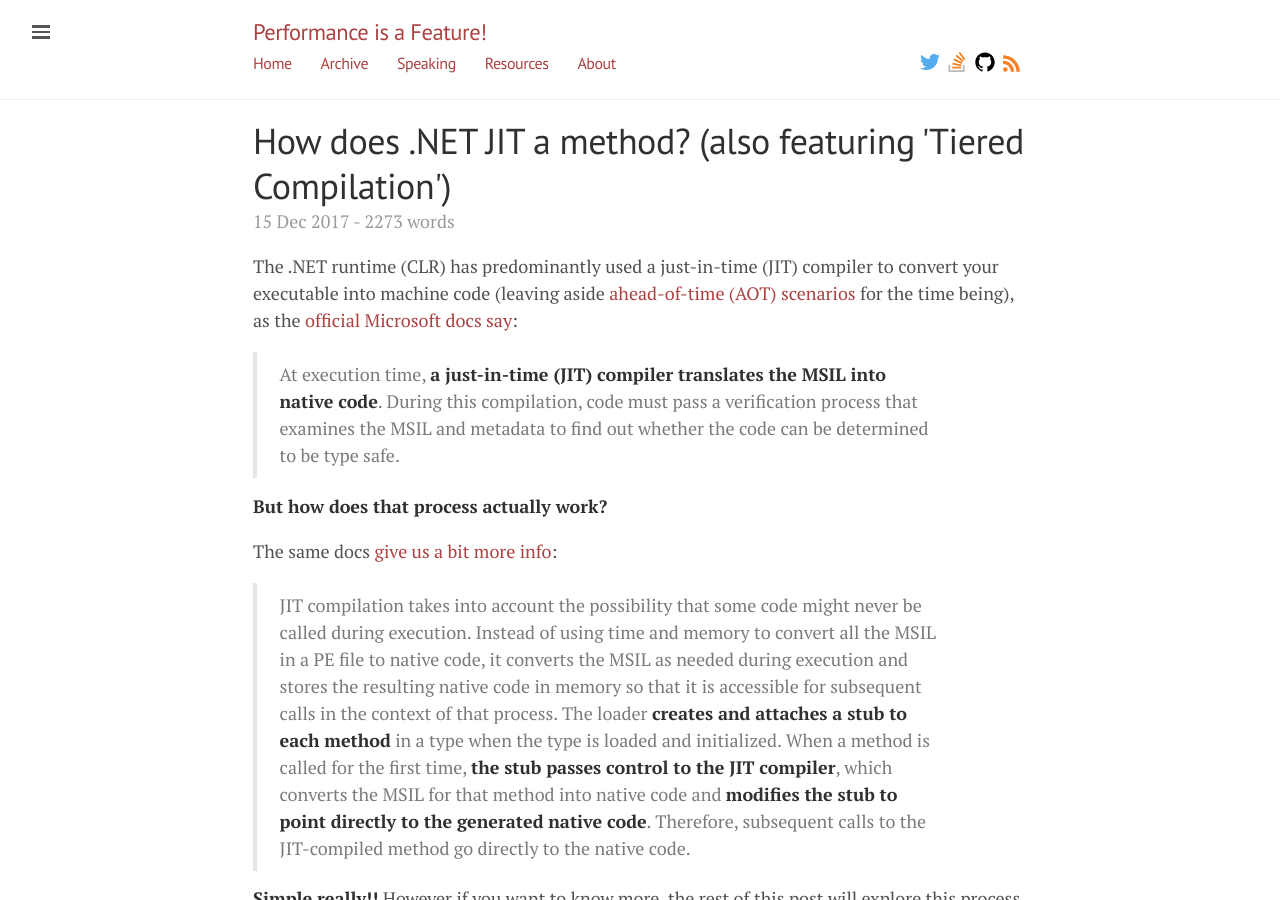
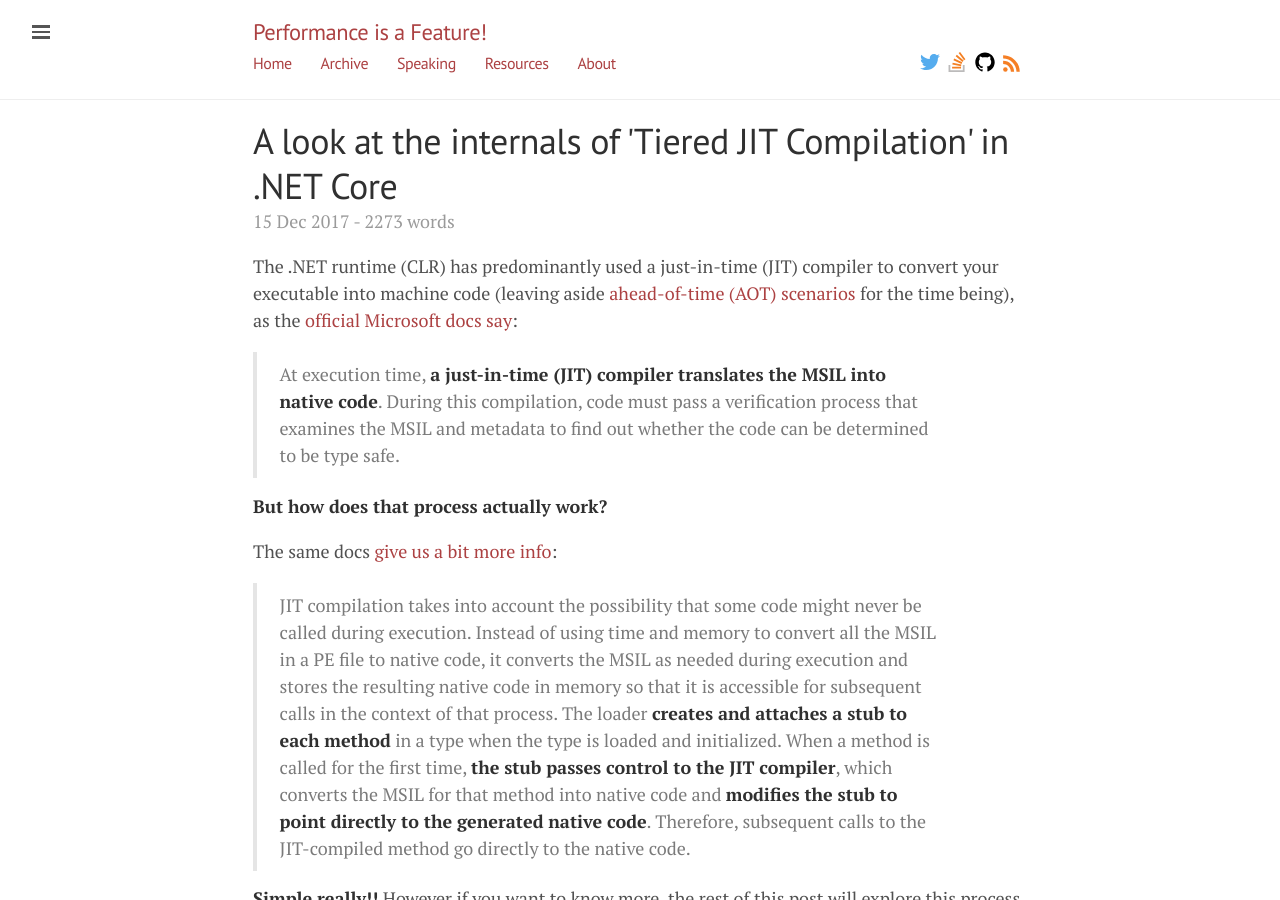
Before and after one commit to mattwarren/mattwarren.github.io, a Jekyll site: the page built from _posts/2017-12-15-How-does-.NET-JIT-a-method-and-Tiered-Compilation.md, in a window 1280 px wide and 900 px high. Built offline with Jekyll 4.4.1, drawn with Linux system fonts in a browser that asks for light colours; nearby versions of some CDN libraries; comment, search, counter and statistics services are not loaded.

Commit message:
Better title

```diff
--- a/_posts/2017-12-15-How-does-.NET-JIT-a-method-and-Tiered-Compilation.md
+++ b/_posts/2017-12-15-How-does-.NET-JIT-a-method-and-Tiered-Compilation.md
@@ -1,6 +1,6 @@
 ---
 layout: post
-title: How does .NET JIT a method? (also featuring 'Tiered Compilation')
+title: A look at the internals of 'Tiered JIT Compilation' in .NET Core
 comments: true,
 codeproject: false,
 tags: [CLR, .NET, Internals, JIT-Compiler]
```
